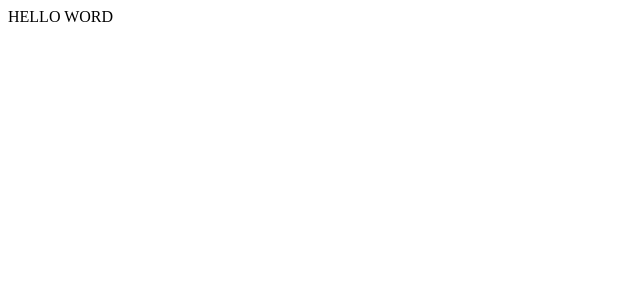
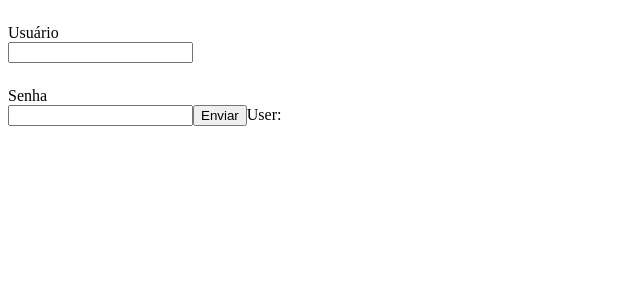
Before and after one commit to albertoafaj/mini-dogs-react-redux, a React (Create React App) app: page / in a window 1280 px wide. Shown: the top 300 px of the page, without its empty margins (0-640 px from the left). Built offline with nearby package versions, Linux system fonts and the light colour scheme.

Commit message:
feat: create user login

```diff
--- a/src/App.js
+++ b/src/App.js
@@ -1,8 +1,37 @@
+import { useSelector, useDispatch } from "react-redux";
+import React from "react";
+import { loginin, autoLogin } from "./store/login";
 
 function App() {
+  const { login } = useSelector(state => state)
+  const [username, setUsername] = React.useState('');
+  const [password, setPassword] = React.useState('');
+  const dispatch = useDispatch();
+
+  React.useEffect(() => {
+    dispatch(autoLogin());
+  }, [dispatch])
+
+  function handleSubmit(event) {
+    event.preventDefault();
+    dispatch(loginin({ username, password }));
+  }
   return (
     <div className="App">
-      HELLO WORD
+      <>
+        <form onSubmit={handleSubmit}>
+          <label style={{ display: "block", marginTop: "24px" }} htmlFor="username">
+            Usuário
+          </label>
+          <input id="username" type="text" value={username} onChange={({ target }) => setUsername(target.value)} />
+          <label style={{ display: "block", marginTop: "24px" }} htmlFor="password">
+            Senha
+          </label>
+          <input id="password" type="text" value={password} onChange={({ target }) => setPassword(target.value)} />
+          <button>Enviar</button>
+          {<span>User: {login.user.data?.email}</span>}
+        </form>
+      </>
     </div>
   );
 }
--- a/src/index.js
+++ b/src/index.js
@@ -1,10 +1,14 @@
 import React from 'react';
 import ReactDOM from 'react-dom/client';
 import App from './App';
+import { Provider } from 'react-redux';
+import store from './store/configureStore';
 
 const root = ReactDOM.createRoot(document.getElementById('root'));
 root.render(
   <React.StrictMode>
-    <App />
+    <Provider store={store}>
+      <App />
+    </Provider>
   </React.StrictMode>
 );
--- a/src/store/configureStore.js
+++ b/src/store/configureStore.js
@@ -1,7 +1,9 @@
 import { combineReducers, configureStore, getDefaultMiddleware } from '@reduxjs/toolkit';
+import localStorage from './middleware/localStorage';
+import login from './login';
 
-const middleware = [...getDefaultMiddleware()];
+const middleware = [...getDefaultMiddleware(), localStorage];
 
-const reducer = combineReducers({})
+const reducer = combineReducers({ login })
 const store = configureStore({ reducer, middleware });
 export default store;
--- /dev/null
+++ b/src/store/helper/createAsyncSlice.js
@@ -0,0 +1,56 @@
+import { createSlice } from "@reduxjs/toolkit";
+
+/**
+ * Cria um slice com uma função assíncrona
+ * @param {Object} config
+ * @param {String} config.name
+ * @param {Object} config.initialState
+ * @param {Object} config.reducers
+ * @param {Function} config.fetchConfig
+ */
+
+const createAsyncSlice = (config) => {
+  const slice = createSlice({
+    name: config.name,
+    initialState: {
+      loading: false,
+      data: null,
+      error: null,
+      ...config.initialState
+    },
+    reducers: {
+      fetchStarted(state) {
+        state.loading = true
+      },
+      fetchSucess(state, action) {
+        state.loading = false;
+        state.data = action.payload;
+        state.error = null;
+      },
+      fetchError(state, action) {
+        state.loading = false;
+        state.data = null;
+        state.error = action.payload;
+      },
+      ...config.reducers,
+    },
+  });
+  const { fetchStarted, fetchSucess, fetchError } = slice.actions;
+  const asyncAction = (payload) => async (dispatch) => {
+    try {
+      dispatch(fetchStarted());
+      const { url, options } = config.fetchConfig(payload);
+      const response = await fetch(url, options);
+      const data = await response.json();
+      return dispatch(fetchSucess(data));
+
+    } catch (error) {
+      return dispatch(fetchError(error.message));
+
+    };
+  };
+
+  return { ...slice, asyncAction };
+};
+
+export default createAsyncSlice;
--- /dev/null
+++ b/src/store/helper/getLocalStorage.js
@@ -0,0 +1,9 @@
+function getLocalStorage(key, initial) {
+  try {
+    return JSON.parse(window.localStorage.getItem(key));
+  } catch {
+    return initial
+  };
+};
+
+export default getLocalStorage;
--- /dev/null
+++ b/src/store/login.js
@@ -0,0 +1,77 @@
+import { combineReducers } from "@reduxjs/toolkit";
+import createAsyncSlice from "./helper/createAsyncSlice";
+import getLocalStorage from "./helper/getLocalStorage";
+
+const token = createAsyncSlice({
+  name: 'token',
+  initialState: {
+    data: {
+      token: getLocalStorage('token', null)
+    }
+  },
+  reducers: {
+    fetchSucess: {
+      reducer(state, action) {
+        state.loading = false;
+        state.data = action.payload;
+        state.error = null;
+      },
+      prepare(payload) {
+        return {
+          payload, meta: {
+            localStorage: {
+              key: 'token',
+              value: payload.token
+            },
+          },
+        };
+      },
+    },
+  },
+  fetchConfig: (user) => ({
+    url: 'https://dogsapi.origamid.dev/json/jwt-auth/v1/token',
+    options: {
+      method: 'POST',
+      headers: {
+        'Content-Type': 'application/json',
+      },
+      body: JSON.stringify(user),
+    },
+  })
+});
+
+const user = createAsyncSlice({
+  name: 'user',
+  fetchConfig: (token) => ({
+    url: 'https://dogsapi.origamid.dev/json/api/user',
+    options: {
+      method: 'GET',
+      headers: {
+        Authorization: 'Bearer ' + token,
+      },
+    },
+  })
+});
+
+
+export const fetchToken = token.asyncAction;
+export const fetchUser = user.asyncAction;
+
+const reducer = combineReducers({ user: user.reducer, token: token.reducer })
+
+export default reducer;
+
+export const loginin = (user) => async (dispatch) => {
+  try {
+    const { payload } = await dispatch(fetchToken(user));
+    if (payload.token !== undefined) await dispatch(fetchUser(payload.token));
+  } catch (error) {
+
+  }
+}
+
+export const autoLogin = () => async (dispatch, getState) => {
+  const state = getState();
+  const { token } = state.login.token.data;
+  if (token) await dispatch(fetchUser(token));
+};
--- /dev/null
+++ b/src/store/middleware/localStorage.js
@@ -0,0 +1,11 @@
+const localStorage = (store) => (next) => (action) => {
+  const response = next(action);
+  const { meta } = action;
+  if (meta && meta.localStorage) {
+    const { key, value } = meta.localStorage;
+    window.localStorage.setItem(key, JSON.stringify(value));
+  }
+  return response;
+};
+
+export default localStorage;
```
